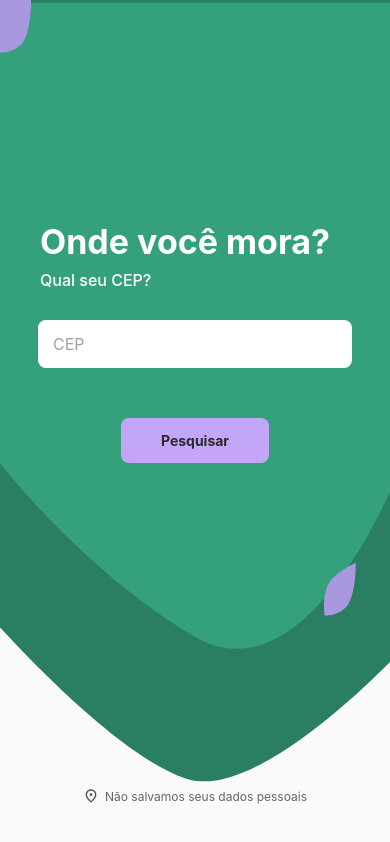
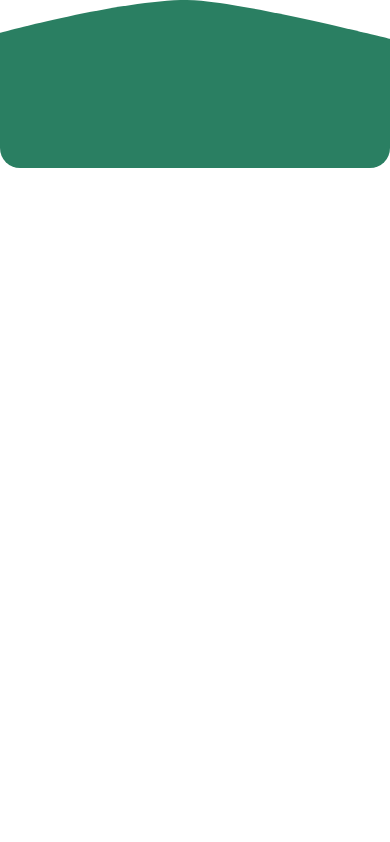
Before and after one commit to Senai-MarIA/MarIA.Mobile, a React Native app: screen / in a window 390 px wide. Built offline with nearby package versions, Linux system fonts and the light colour scheme.

Commit message:
feat svg footer

```diff
--- a/App.js
+++ b/App.js
@@ -2,9 +2,12 @@ import { StatusBar } from 'expo-status-bar';
 import { StyleSheet, Text, View } from 'react-native';
 import Home from './src/pages/Home';
 import CepFolder from './src/pages/CepFolder';
+import NavigationMap from './src/pages/NavigationMap';
 export default function App() {
   return (
-    <CepFolder/>
+  //  < Home/>
+    // <CepFolder/>
+  <NavigationMap/>
 
   );
 }
--- /dev/null
+++ b/src/pages/NavigationMap/index.jsx
@@ -0,0 +1,22 @@
+import React from 'react';
+import { Path } from 'react-native-svg';
+import {
+  GreenFooterContainer,
+  DarkWaveBottomWrapper,
+  DarkGreenBottomSvg,
+} from './styles.js';
+
+export default function BottomPanel() {
+  return (
+    <GreenFooterContainer>
+      <DarkWaveBottomWrapper>
+        <DarkGreenBottomSvg>
+          <Path
+            d="M430 183.664L0 183.664V32.789C0 32.789 155 -5.3598 222 0.640198C289 6.6402 430 38.804 430 38.804V183.664Z"
+            fill="#2A7F62"
+          />
+        </DarkGreenBottomSvg>
+      </DarkWaveBottomWrapper>
+    </GreenFooterContainer>
+  );
+}
--- /dev/null
+++ b/src/pages/NavigationMap/styles.js
@@ -0,0 +1,31 @@
+import styled from 'styled-components/native';
+import Svg, { Path } from 'react-native-svg';
+import { Dimensions } from 'react-native';
+
+const { width } = Dimensions.get('window');
+
+export const GreenFooterContainer = styled.View`
+  width: 100%;
+  height: 168px;
+  position: relative;
+  justify-content: flex-end;
+  border-bottom-left-radius: 20px;
+  border-bottom-right-radius: 20px;
+  overflow: hidden;
+`;
+
+export const DarkWaveBottomWrapper = styled.View`
+  position: absolute;
+  bottom: 0;
+  left: 0;
+  right: 0;
+  z-index: 0;
+`;
+
+export const DarkGreenBottomSvg = styled(Svg).attrs({
+  viewBox: '0 0 430 168',
+  preserveAspectRatio: 'none',
+})`
+  width: ${width}px;
+  height: 168px;
+`;
```
